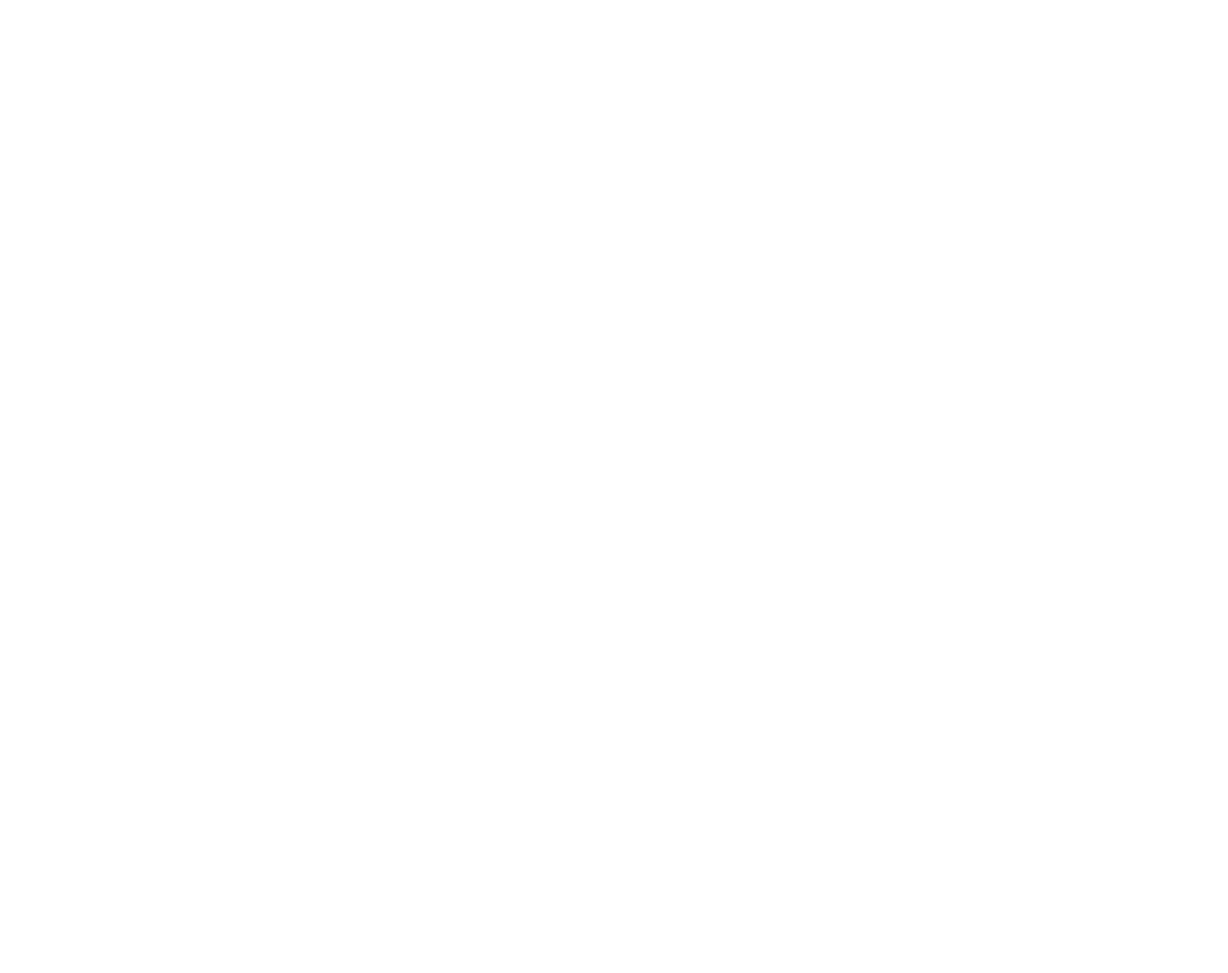
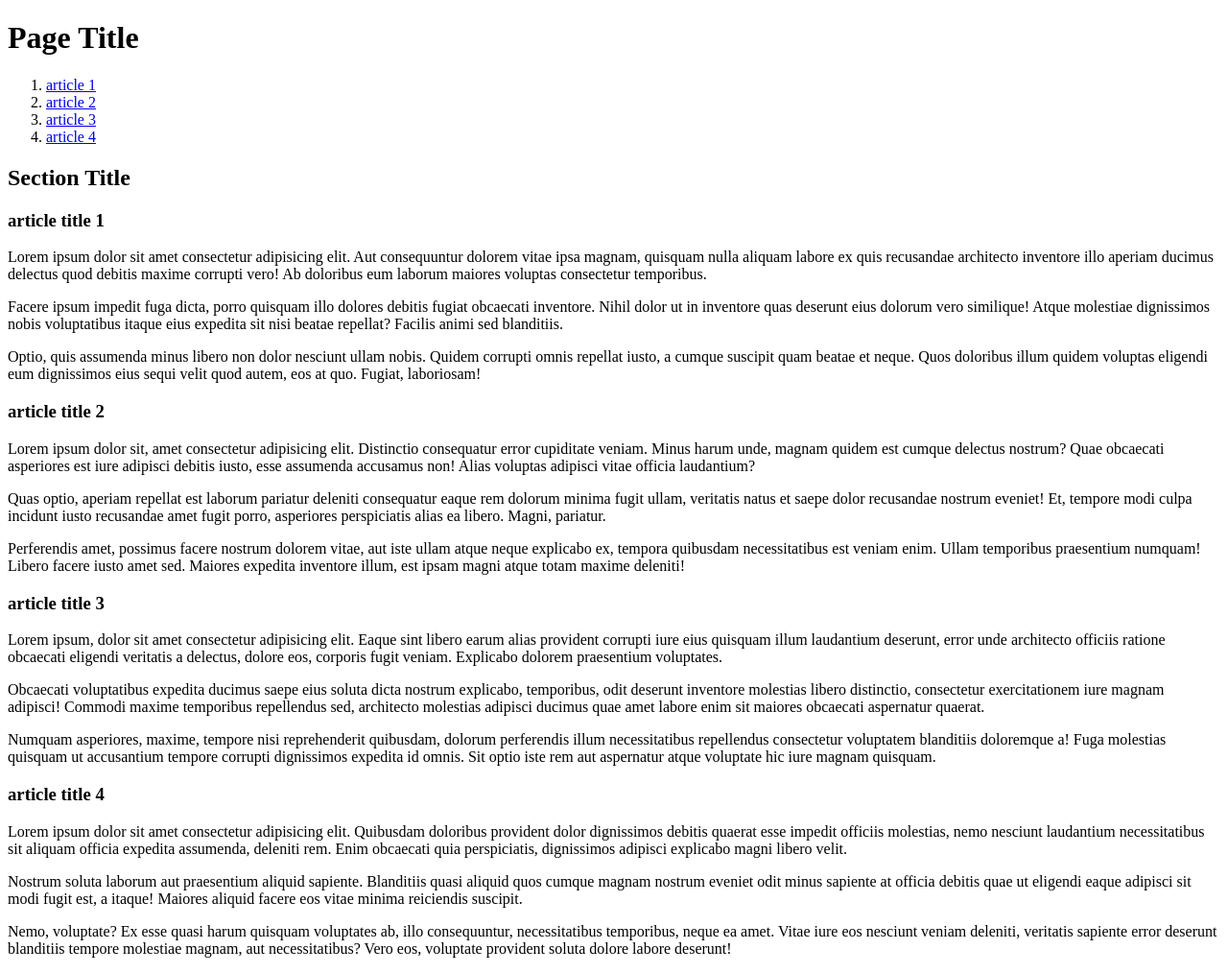
Before and after one commit to artemudovichenko90/hw-03, a plain HTML site: page index.html in a window 1280 px wide. Shown: the whole page at 96% size. Before the commit the page ends 800 px from the top, so only its background shows below. Drawn offline with Linux system fonts and the light colour scheme.

Commit message:
Add content
Created emmet

```diff
--- a/index.html
+++ b/index.html
@@ -6,5 +6,44 @@
 </head>
 <body>
 
+  <!-- h1.header-big{Page Title}+(nav>ol>(li>a[href=#art$]{article $})*4)+section>h2.header-big{Section Title}+(article>h3.header-small#art${article title $}+(p.all-paragraph>lorem40)*3)*4 -->
+  <h1 class="header-big">Page Title</h1>
+  <nav>
+    <ol>
+      <li><a href="#art1">article 1</a></li>
+      <li><a href="#art2">article 2</a></li>
+      <li><a href="#art3">article 3</a></li>
+      <li><a href="#art4">article 4</a></li>
+    </ol>
+  </nav>
+  <section>
+    <h2 class="header-big">Section Title</h2>
+    <article>
+      <h3 class="header-small" id="art1">article title 1</h3>
+      <p class="all-paragraph">Lorem ipsum dolor sit amet consectetur adipisicing elit. Aut consequuntur dolorem vitae ipsa magnam, quisquam nulla aliquam labore ex quis recusandae architecto inventore illo aperiam ducimus delectus quod debitis maxime corrupti vero! Ab doloribus eum laborum maiores voluptas consectetur temporibus.</p>
+      <p class="all-paragraph">Facere ipsum impedit fuga dicta, porro quisquam illo dolores debitis fugiat obcaecati inventore. Nihil dolor ut in inventore quas deserunt eius dolorum vero similique! Atque molestiae dignissimos nobis voluptatibus itaque eius expedita sit nisi beatae repellat? Facilis animi sed blanditiis.</p>
+      <p class="all-paragraph">Optio, quis assumenda minus libero non dolor nesciunt ullam nobis. Quidem corrupti omnis repellat iusto, a cumque suscipit quam beatae et neque. Quos doloribus illum quidem voluptas eligendi eum dignissimos eius sequi velit quod autem, eos at quo. Fugiat, laboriosam!</p>
+    </article>
+    <article>
+      <h3 class="header-small" id="art2">article title 2</h3>
+      <p class="all-paragraph">Lorem ipsum dolor sit, amet consectetur adipisicing elit. Distinctio consequatur error cupiditate veniam. Minus harum unde, magnam quidem est cumque delectus nostrum? Quae obcaecati asperiores est iure adipisci debitis iusto, esse assumenda accusamus non! Alias voluptas adipisci vitae officia laudantium?</p>
+      <p class="all-paragraph">Quas optio, aperiam repellat est laborum pariatur deleniti consequatur eaque rem dolorum minima fugit ullam, veritatis natus et saepe dolor recusandae nostrum eveniet! Et, tempore modi culpa incidunt iusto recusandae amet fugit porro, asperiores perspiciatis alias ea libero. Magni, pariatur.</p>
+      <p class="all-paragraph">Perferendis amet, possimus facere nostrum dolorem vitae, aut iste ullam atque neque explicabo ex, tempora quibusdam necessitatibus est veniam enim. Ullam temporibus praesentium numquam! Libero facere iusto amet sed. Maiores expedita inventore illum, est ipsam magni atque totam maxime deleniti!</p>
+    </article>
+    <article>
+      <h3 class="header-small" id="art3">article title 3</h3>
+      <p class="all-paragraph">Lorem ipsum, dolor sit amet consectetur adipisicing elit. Eaque sint libero earum alias provident corrupti iure eius quisquam illum laudantium deserunt, error unde architecto officiis ratione obcaecati eligendi veritatis a delectus, dolore eos, corporis fugit veniam. Explicabo dolorem praesentium voluptates.</p>
+      <p class="all-paragraph">Obcaecati voluptatibus expedita ducimus saepe eius soluta dicta nostrum explicabo, temporibus, odit deserunt inventore molestias libero distinctio, consectetur exercitationem iure magnam adipisci! Commodi maxime temporibus repellendus sed, architecto molestias adipisci ducimus quae amet labore enim sit maiores obcaecati aspernatur quaerat.</p>
+      <p class="all-paragraph">Numquam asperiores, maxime, tempore nisi reprehenderit quibusdam, dolorum perferendis illum necessitatibus repellendus consectetur voluptatem blanditiis doloremque a! Fuga molestias quisquam ut accusantium tempore corrupti dignissimos expedita id omnis. Sit optio iste rem aut aspernatur atque voluptate hic iure magnam quisquam.</p>
+    </article>
+    <article>
+      <h3 class="header-small" id="art4">article title 4</h3>
+      <p class="all-paragraph">Lorem ipsum dolor sit amet consectetur adipisicing elit. Quibusdam doloribus provident dolor dignissimos debitis quaerat esse impedit officiis molestias, nemo nesciunt laudantium necessitatibus sit aliquam officia expedita assumenda, deleniti rem. Enim obcaecati quia perspiciatis, dignissimos adipisci explicabo magni libero velit.</p>
+      <p class="all-paragraph">Nostrum soluta laborum aut praesentium aliquid sapiente. Blanditiis quasi aliquid quos cumque magnam nostrum eveniet odit minus sapiente at officia debitis quae ut eligendi eaque adipisci sit modi fugit est, a itaque! Maiores aliquid facere eos vitae minima reiciendis suscipit.</p>
+      <p class="all-paragraph">Nemo, voluptate? Ex esse quasi harum quisquam voluptates ab, illo consequuntur, necessitatibus temporibus, neque ea amet. Vitae iure eos nesciunt veniam deleniti, veritatis sapiente error deserunt blanditiis tempore molestiae magnam, aut necessitatibus? Vero eos, voluptate provident soluta dolore labore deserunt!</p>
+    </article>
+  </section>
+
+
 </body>
 </html>
```
